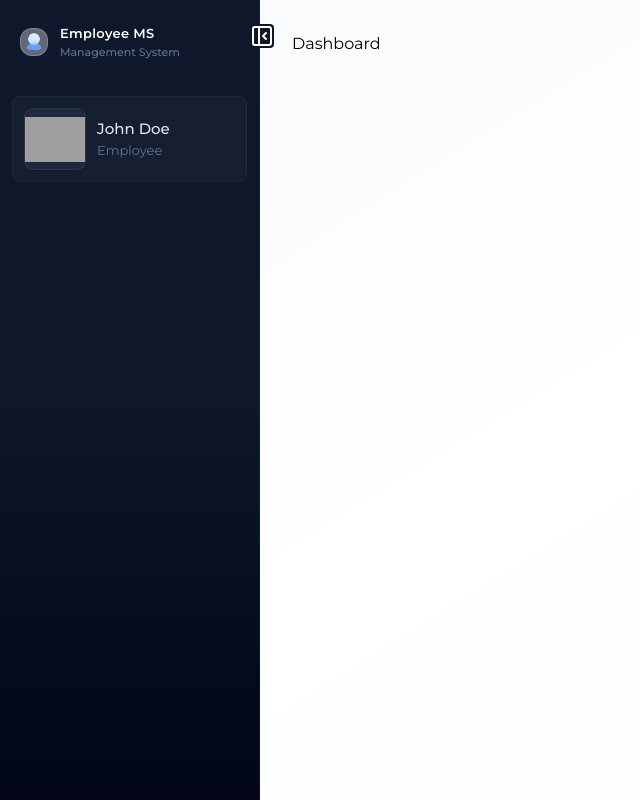
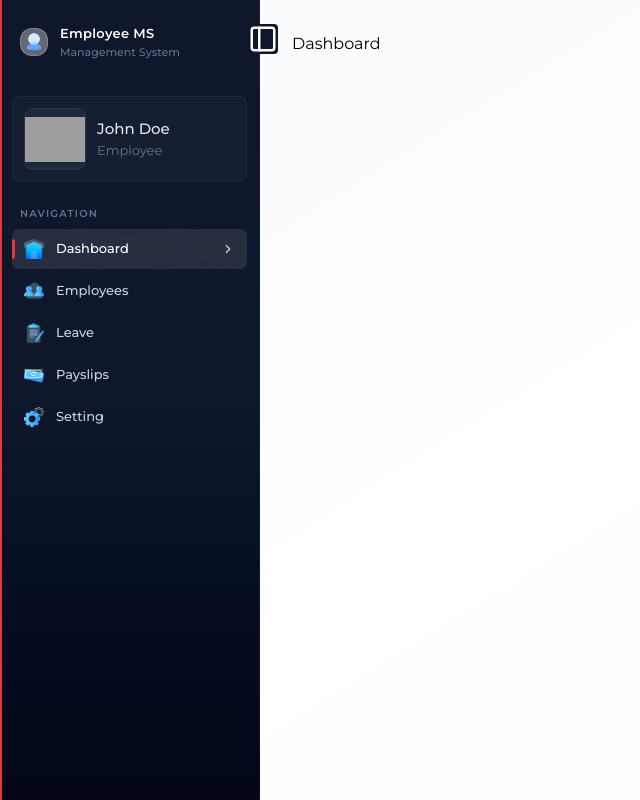
Before and after one commit to KAMRAN16-byte/employee-management-system-Fullstack, a React (Vite) app in the folder client/: page /dashboard in a window 1280 px wide. Shown: the whole page, without its empty margins (0-640 px from the left). Built offline with nearby package versions, Linux system fonts and the light colour scheme; grey boxes are pictures that could not be loaded.

Commit message:
Sidebar UI - Navigation and Icons added with stylish UI.

```diff
--- a/client/src/assets/components/Sidebar.jsx
+++ b/client/src/assets/components/Sidebar.jsx
@@ -1,7 +1,12 @@
 import { useEffect, useState } from "react";
-import { useLocation } from "react-router-dom";
+import {Link, useLocation} from "react-router-dom";
 import { assets, dummyProfileData } from "../assets.jsx";
-import {MenuIcon, PanelLeft, PanelLeftClose, PanelLeftCloseIcon, X} from "lucide-react";
+import {
+    ChevronRightIcon,
+    MenuIcon, PanelLeft,
+    PanelLeftCloseIcon, PanelLeftOpenIcon,
+    X
+} from "lucide-react";
 
 const Sidebar = () => {
     const {pathname} = useLocation();
@@ -30,12 +35,22 @@ const Sidebar = () => {
     // eslint-disable-next-line no-constant-binary-expression
     const role = "" || "Employee";
 
+    const navItems = [
+        {name: 'Dashboard', route: '/dashboard', icon: assets.DashboardIcon},
+        {name: 'Employees', route: '/employees' , icon: assets.EmployeeIcon2},
+        role === 'ADMIN' ?
+            {name: 'Attendance', route: '/attendance' , icon: assets.AttendanceIcon} :
+            {name: 'Leave', route: '/leave' , icon: assets.LeaveIcon},
+        {name: 'Payslips', route: '/payslips' , icon:  assets.PayslipsIcon},
+        {name: 'Setting', route: '/settings' , icon:  assets.SettingIcon}
+    ]
+
     const sidebarContent = (
         <>
             {/* Brand Header */}
             <div className={'px-5 pt-6 pb-5 border-white/6'}>
                 <div className={'flex items-center justify-between'}>
-                    <div className={'flex items-center gap-3'}>
+                    <div className={'flex items-center gap-3 shrink-0'}>
                         <img src={assets.EmployeeIcon} alt={'Employee Image'} className={'size-7 border border-white/20 bg-white/35 backdrop-blur-2xl rounded-xl'} />
                         <div>
                             <p className={'font-semibold text-[13px] text-white tracking-wide'}>
@@ -69,10 +84,29 @@ const Sidebar = () => {
             )}
 
             {/* Section label */}
-
+            <div className={'px-5 pt-5 pb-2'}>
+                <p className={'text-[10px] font-semibold uppercase tracking-[.12em] text-slate-500'}>
+                    Navigation
+                </p>
+            </div>
 
             {/* Navigation List */}
+            <div className={'flex-1 px-3 space-y-0.5 overflow-y-auto overflow-hidden'}>
+                {navItems.map((item) => {
+                    const isActive = pathname.startsWith(item.route)
+                    return (
+                        <Link key={item.name} to={item.route} className={`group flex items-center gap-3 px-3 py-2.5 rounded-md text-[13px] font-medium transition-all duration-150 relative  ${isActive ? 'bg-white/10 backdrop-blur-2xl rounded-md' : ' text-slate-300 hover:text-white hover:bg-white/4'}`}>
+                            {isActive && <div className={'absolute left-0 top-1/2 -translate-y-1/2 w-0.75 h-5 rounded-r-full bg-primary-500'} />}
+                            <img src={item.icon} alt={item.name} className={'w-5 h-5 shrink-0'}/>
+                            <span className={'flex-1'}>
+                                {item.name}
+                            </span>
+                            {isActive && <ChevronRightIcon className={'w-3.5 h-3.5 text-slate-300'} />}
+                        </Link>
+                    )
+                })}
 
+            </div>
 
             {/* Logout */}
 
@@ -85,7 +119,7 @@ const Sidebar = () => {
         <>
             {/* Mobile Menu Button*/}
             <button onClick={() => toggleMenu(!mobileOpen)} className={`lg:hidden fixed top-5 left-4 z-60 p-2 ${mobileOpen ? 'bg-white/80 translate-x-55' : 'bg-black/15 translate-x-0'} backdrop-blur-md text-black rounded-lg shadow-lg border border-white/20 active:scale-85 transition-all duration-200 delay-75`}>
-                    {mobileOpen ? <X size={20}/> : <MenuIcon size={20}/>}
+                {mobileOpen ? <X size={20}/> : <MenuIcon size={20}/>}
             </button>
 
 
@@ -93,11 +127,14 @@ const Sidebar = () => {
             {mobileOpen && <div className={'lg:hidden fixed inset-0 bg-black/20 backdrop-blur-[2px] z-40 animate-fade-in'} onClick={ () => toggleMenu(false)} />}
 
             {/* Sidebar - desktop */}
-            <aside className={`relative hidden lg:flex flex-col h-full bg-linear-to-b from-slate-900 via-slate-900 to-slate-950 text-white shrink-0 border-r border-white/4 ${openSideMenu ? "w-65 border-r" : "w-5 border-none"}`}>
-                <button className={`absolute top-6 bg-slate-900 rounded-sm ${openSideMenu ? 'left-62.5' : 'left-3'}`} onClick={ toggleSideMenu }>
-                    <PanelLeftCloseIcon />
+            <aside className={`relative hidden lg:flex flex-col h-full bg-linear-to-b from-slate-900 via-slate-900 to-slate-950 text-white shrink-0 border-r border-white/4  transition-all duration-300 ease-in-out ${openSideMenu ? "w-65 border-r" : "w-5 border-none rounded-r-xl"}`}>
+                <div className={`absolute w-0.5  bg-primary-500 transition-all duration-800 ${openSideMenu ? 'h-full': 'h-0'}`}>
+                </div>
+                <button className={`group absolute top-6 bg-slate-900 rounded-sm transition-all duration-350 ${openSideMenu ? 'left-62' : 'left-2'}`} onClick={ toggleSideMenu }>
+                    <PanelLeft size={30}  className={'group-hover:hidden'}/>
+                    {openSideMenu ? <PanelLeftCloseIcon  className={'hidden group-hover:block '} size={30}/> : <PanelLeftOpenIcon className={'hidden group-hover:block'} size={30}/> }
                 </button>
-                <div className={'overflow-hidden'}>
+                <div className={`overflow-hidden ${openSideMenu ? 'opacity-100' : 'opacity-0'} transition-opacity duration-400`}>
                     {sidebarContent}
                 </div>
 
@@ -106,6 +143,8 @@ const Sidebar = () => {
             {/* Sidebar - Mobile */}
             <aside className={`lg:hidden fixed inset-y-0 left-0 w-72 bg-linear-to-b from-slate-900 via-slate-900 to-slate-950 text-white z-50 flex flex-col transform transition-transform
             duration-300 ${mobileOpen ? 'translate-x-0' : '-translate-x-full'}`}>
+                <div className={`absolute w-0.5  bg-primary-500 transition-all duration-1000 delay-350 ${mobileOpen ? 'h-full': 'h-0'}`}>
+                </div>
                 {sidebarContent}
             </aside>
 
```
